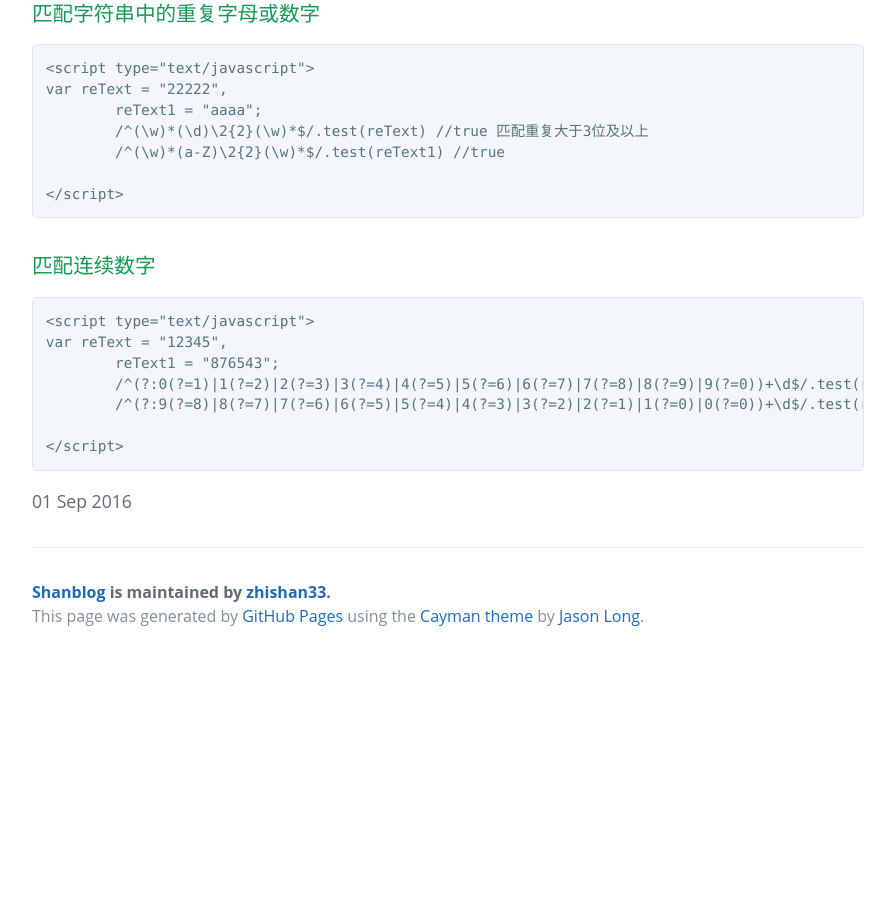
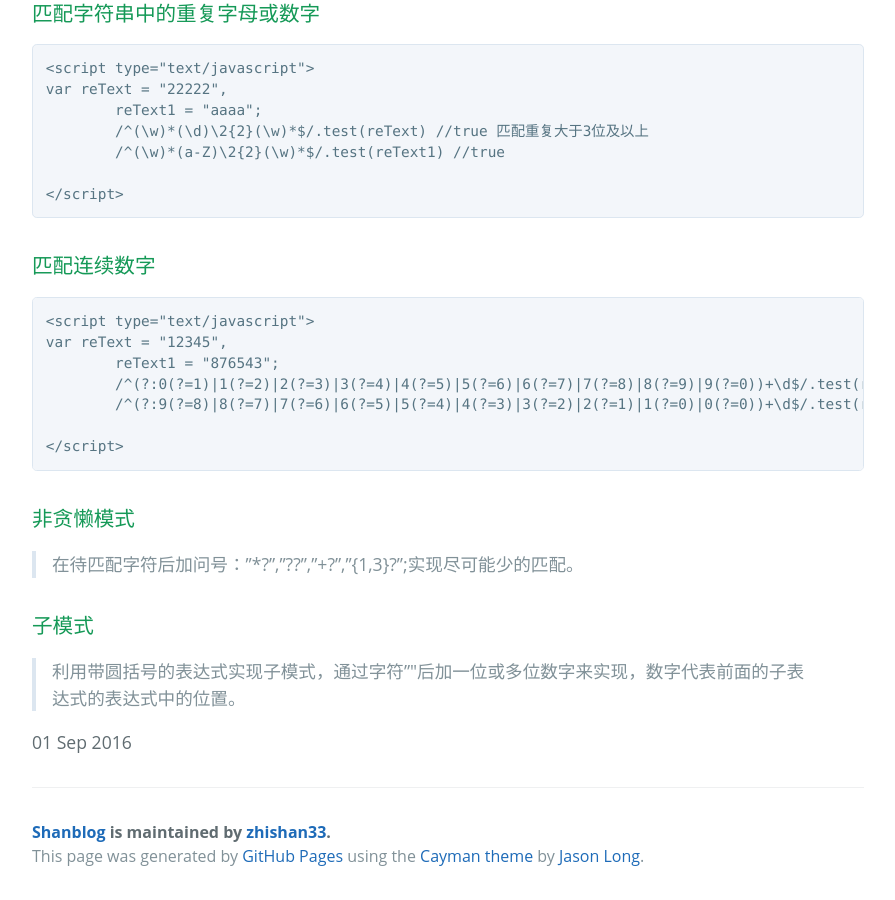
Before and after one commit to zhishan33/shanBlog, a Jekyll site: the page built from _posts/2016-09-01-re-note.md, in a window 1280 px wide and 900 px high, scrolled down 810 px. Shown: the whole window, without its empty margins (192-1087 px from the left). Built offline with Jekyll 4.4.1, drawn with Linux system fonts in a browser that asks for light colours; before the commit the page ends 1470 px from its top, so only the background shows below that.

Commit message:
modify  add子模式

````diff
--- a/_posts/2016-09-01-re-note.md
+++ b/_posts/2016-09-01-re-note.md
@@ -42,5 +42,10 @@ var reText = "12345",
 
 </script>
 ```
+### 非贪懒模式
+ > 在待匹配字符后加问号："*?","??","+?","{1,3}?";实现尽可能少的匹配。
+
+### 子模式
+ > 利用带圆括号的表达式实现子模式，通过字符"\"后加一位或多位数字来实现，数字代表前面的子表达式的表达式中的位置。
 
 <p>{{ page.date | date_to_string }}</p>
````
